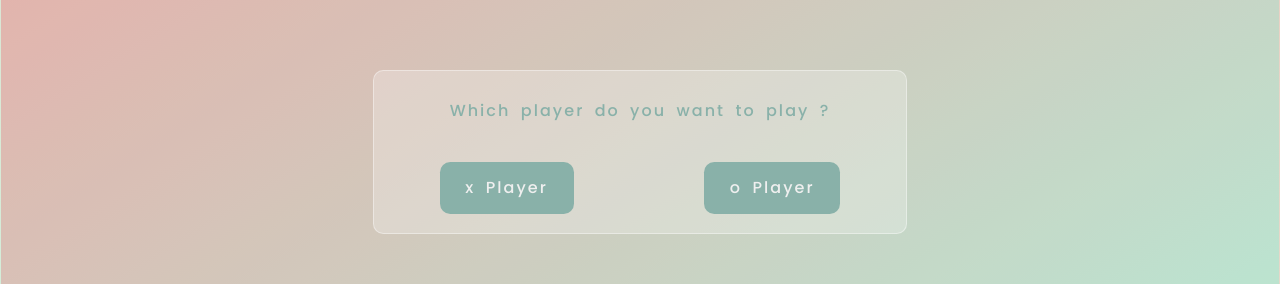
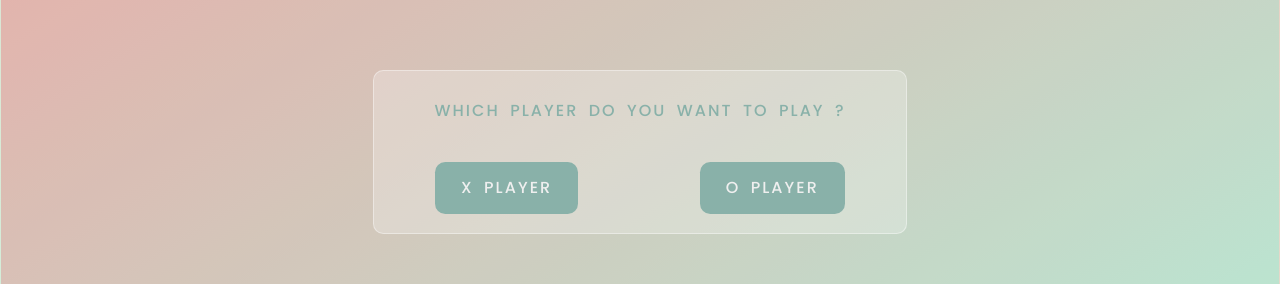
Before and after one commit to hackersback/tictac, a plain HTML site: page index.html in a window 1280 px wide. Shown: the part 249-533 px from the top of the page. Drawn offline with Linux system fonts and the light colour scheme.

Commit message:
Update index.html

```diff
--- a/index.html
+++ b/index.html
@@ -24,7 +24,8 @@
             word-spacing: .4ch;
             transition: 0.5s;
             user-select: none;
-            border: 1px solid rgba(255, 255, 255, 0.4)
+            border: 1px solid rgba(255, 255, 255, 0.4);
+            text-transform: uppercase;
         }
 
         body {
```
